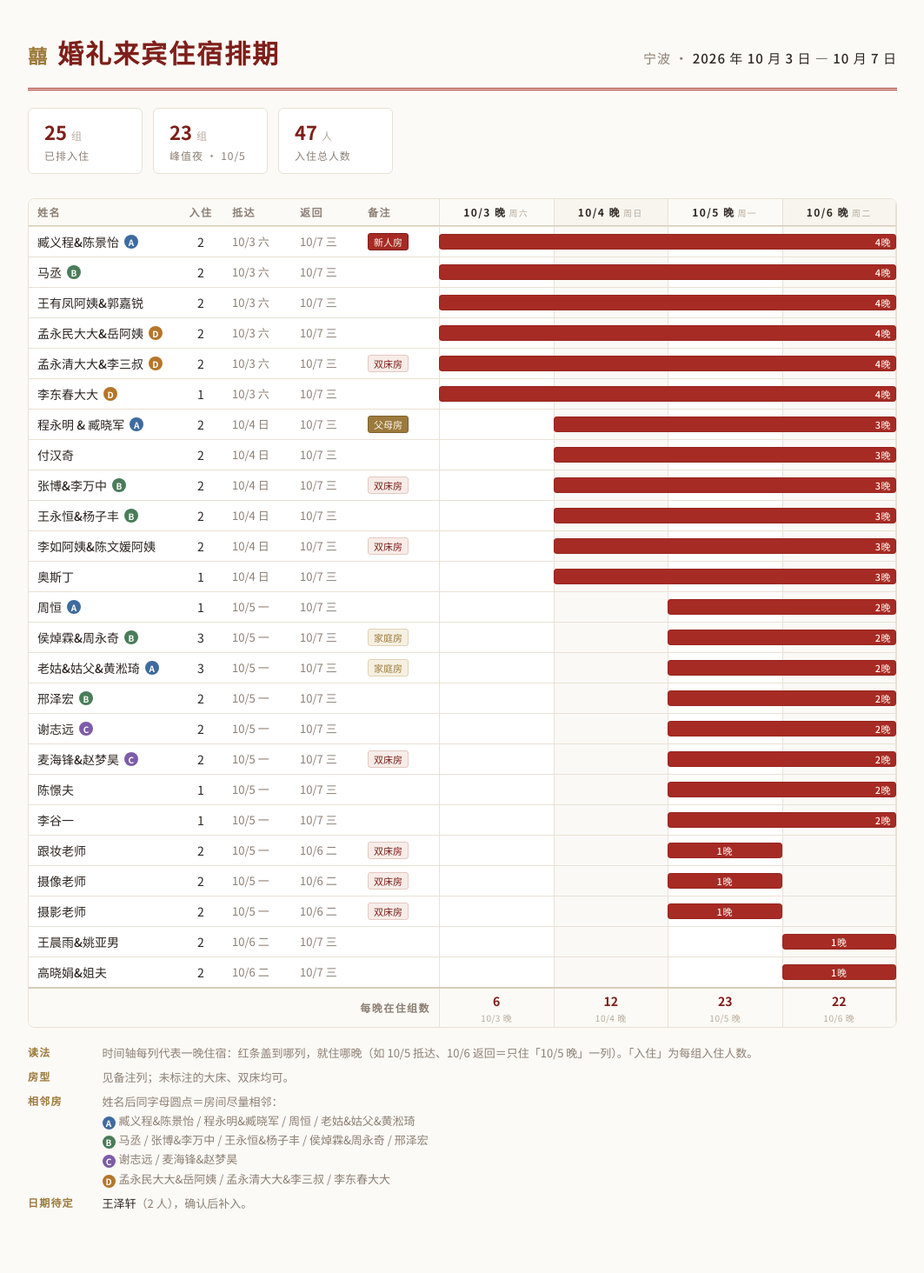
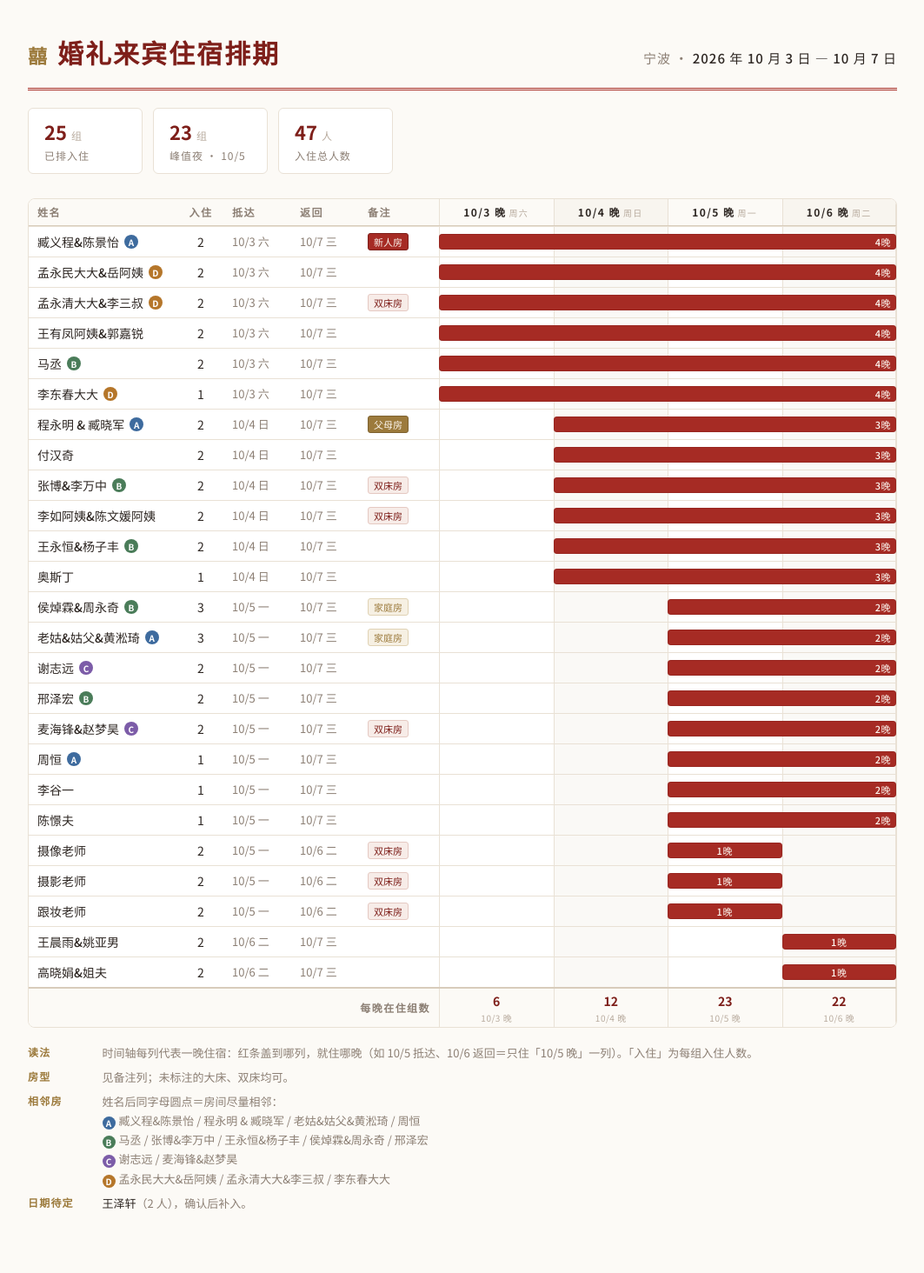
Before and after one commit to Lomolanisgo/lomolanisgo.github.io, a Jekyll site: the page wedding/index.html, which Jekyll copies as it is, in a window 1280 px wide. Shown: the whole page at 87% size, without its empty margins (108-1171 px from the left). Built offline with Jekyll 4.4.1, drawn with Linux system fonts in a browser that asks for light colours.

Commit message:
Sync wedding page from Notion

```diff
--- a/wedding/index.html
+++ b/wedding/index.html
@@ -119,9 +119,6 @@
   }
   .bar em { font-style: normal; font-size: 11px; font-weight: 500; color: #FCF6EF; letter-spacing: .05em; white-space: nowrap; }
   .bar.n1 { justify-content: center; padding-right: 0; }
-
-  .divider { border-top: 1px solid var(--line-strong); background: var(--paper); }
-  .divider > div { min-height: 26px; font-size: 12px; font-weight: 700; color: var(--gold); letter-spacing: .15em; }
 
   /* 每晚在住组数汇总 */
   .totals { border-top: 2px solid var(--line-strong); background: var(--paper); }
@@ -179,42 +176,32 @@
       </div>
     </div>
 
-    <!-- 新人房 -->
-    <div class="row body-row"><div><span class="name">臧义程&amp;陈景怡</span><i class="adj a">A</i></div><div class="num">2</div><div class="date">10/3 六</div><div class="date">10/7 三</div><div class="note"><span class="tag new">新人房</span></div><div class="tl"><div class="tl-grid"><i></i><i></i><i></i><i class="last"></i></div><div class="bar" style="left:0%;width:100%" title="臧义程&陈景怡（新人）· 2人 · 10/3 入住，10/7 退房，4晚"><em>4晚</em></div></div></div>
-
-    <!-- 10/3 抵达 · 4晚 -->
+    <div class="row body-row"><div><span class="name">臧义程&amp;陈景怡</span><i class="adj a">A</i></div><div class="num">2</div><div class="date">10/3 六</div><div class="date">10/7 三</div><div class="note"><span class="tag new">新人房</span></div><div class="tl"><div class="tl-grid"><i></i><i></i><i></i><i class="last"></i></div><div class="bar" style="left:0%;width:100%" title="臧义程&amp;陈景怡 · 2人 · 10/3 入住，10/7 退房，4晚"><em>4晚</em></div></div></div>
+    <div class="row body-row"><div><span class="name">孟永民大大&amp;岳阿姨</span><i class="adj d">D</i></div><div class="num">2</div><div class="date">10/3 六</div><div class="date">10/7 三</div><div class="note"></div><div class="tl"><div class="tl-grid"><i></i><i></i><i></i><i class="last"></i></div><div class="bar" style="left:0%;width:100%" title="孟永民大大&amp;岳阿姨 · 2人 · 10/3 入住，10/7 退房，4晚"><em>4晚</em></div></div></div>
+    <div class="row body-row"><div><span class="name">孟永清大大&amp;李三叔</span><i class="adj d">D</i></div><div class="num">2</div><div class="date">10/3 六</div><div class="date">10/7 三</div><div class="note"><span class="tag">双床房</span></div><div class="tl"><div class="tl-grid"><i></i><i></i><i></i><i class="last"></i></div><div class="bar" style="left:0%;width:100%" title="孟永清大大&amp;李三叔 · 2人 · 10/3 入住，10/7 退房，4晚"><em>4晚</em></div></div></div>
+    <div class="row body-row"><div><span class="name">王有凤阿姨&amp;郭嘉锐</span></div><div class="num">2</div><div class="date">10/3 六</div><div class="date">10/7 三</div><div class="note"></div><div class="tl"><div class="tl-grid"><i></i><i></i><i></i><i class="last"></i></div><div class="bar" style="left:0%;width:100%" title="王有凤阿姨&amp;郭嘉锐 · 2人 · 10/3 入住，10/7 退房，4晚"><em>4晚</em></div></div></div>
     <div class="row body-row"><div><span class="name">马丞</span><i class="adj b">B</i></div><div class="num">2</div><div class="date">10/3 六</div><div class="date">10/7 三</div><div class="note"></div><div class="tl"><div class="tl-grid"><i></i><i></i><i></i><i class="last"></i></div><div class="bar" style="left:0%;width:100%" title="马丞 · 2人 · 10/3 入住，10/7 退房，4晚"><em>4晚</em></div></div></div>
-    <div class="row body-row"><div><span class="name">王有凤阿姨&amp;郭嘉锐</span></div><div class="num">2</div><div class="date">10/3 六</div><div class="date">10/7 三</div><div class="note"></div><div class="tl"><div class="tl-grid"><i></i><i></i><i></i><i class="last"></i></div><div class="bar" style="left:0%;width:100%" title="王有凤阿姨&郭嘉锐 · 2人 · 10/3 入住，10/7 退房，4晚"><em>4晚</em></div></div></div>
-    <div class="row body-row"><div><span class="name">孟永民大大&amp;岳阿姨</span><i class="adj d">D</i></div><div class="num">2</div><div class="date">10/3 六</div><div class="date">10/7 三</div><div class="note"></div><div class="tl"><div class="tl-grid"><i></i><i></i><i></i><i class="last"></i></div><div class="bar" style="left:0%;width:100%" title="孟永民大大&岳阿姨 · 2人 · 10/3 入住，10/7 退房，4晚"><em>4晚</em></div></div></div>
-    <div class="row body-row"><div><span class="name">孟永清大大&amp;李三叔</span><i class="adj d">D</i></div><div class="num">2</div><div class="date">10/3 六</div><div class="date">10/7 三</div><div class="note"><span class="tag">双床房</span></div><div class="tl"><div class="tl-grid"><i></i><i></i><i></i><i class="last"></i></div><div class="bar" style="left:0%;width:100%" title="孟永清大大&李三叔 · 2人 · 10/3 入住，10/7 退房，4晚"><em>4晚</em></div></div></div>
     <div class="row body-row"><div><span class="name">李东春大大</span><i class="adj d">D</i></div><div class="num">1</div><div class="date">10/3 六</div><div class="date">10/7 三</div><div class="note"></div><div class="tl"><div class="tl-grid"><i></i><i></i><i></i><i class="last"></i></div><div class="bar" style="left:0%;width:100%" title="李东春大大 · 1人 · 10/3 入住，10/7 退房，4晚"><em>4晚</em></div></div></div>
-
-    <!-- 10/4 抵达 · 3晚 -->
-    <div class="row body-row"><div><span class="name">程永明 &amp; 臧晓军</span><i class="adj a">A</i></div><div class="num">2</div><div class="date">10/4 日</div><div class="date">10/7 三</div><div class="note"><span class="tag par">父母房</span></div><div class="tl"><div class="tl-grid"><i></i><i></i><i></i><i class="last"></i></div><div class="bar" style="left:25%;width:75%" title="程永明&臧晓军（新郎父母）· 2人 · 10/4 入住，10/7 退房，3晚"><em>3晚</em></div></div></div>
+    <div class="row body-row"><div><span class="name">程永明 &amp; 臧晓军</span><i class="adj a">A</i></div><div class="num">2</div><div class="date">10/4 日</div><div class="date">10/7 三</div><div class="note"><span class="tag par">父母房</span></div><div class="tl"><div class="tl-grid"><i></i><i></i><i></i><i class="last"></i></div><div class="bar" style="left:25%;width:75%" title="程永明 &amp; 臧晓军 · 2人 · 10/4 入住，10/7 退房，3晚"><em>3晚</em></div></div></div>
     <div class="row body-row"><div><span class="name">付汉奇</span></div><div class="num">2</div><div class="date">10/4 日</div><div class="date">10/7 三</div><div class="note"></div><div class="tl"><div class="tl-grid"><i></i><i></i><i></i><i class="last"></i></div><div class="bar" style="left:25%;width:75%" title="付汉奇 · 2人 · 10/4 入住，10/7 退房，3晚"><em>3晚</em></div></div></div>
-    <div class="row body-row"><div><span class="name">张博&amp;李万中</span><i class="adj b">B</i></div><div class="num">2</div><div class="date">10/4 日</div><div class="date">10/7 三</div><div class="note"><span class="tag">双床房</span></div><div class="tl"><div class="tl-grid"><i></i><i></i><i></i><i class="last"></i></div><div class="bar" style="left:25%;width:75%" title="张博&李万中 · 2人 · 10/4 入住，10/7 退房，3晚"><em>3晚</em></div></div></div>
-    <div class="row body-row"><div><span class="name">王永恒&amp;杨子丰</span><i class="adj b">B</i></div><div class="num">2</div><div class="date">10/4 日</div><div class="date">10/7 三</div><div class="note"></div><div class="tl"><div class="tl-grid"><i></i><i></i><i></i><i class="last"></i></div><div class="bar" style="left:25%;width:75%" title="王永恒&杨子丰 · 2人 · 10/4 入住，10/7 退房，3晚"><em>3晚</em></div></div></div>
-    <div class="row body-row"><div><span class="name">李如阿姨&amp;陈文媛阿姨</span></div><div class="num">2</div><div class="date">10/4 日</div><div class="date">10/7 三</div><div class="note"><span class="tag">双床房</span></div><div class="tl"><div class="tl-grid"><i></i><i></i><i></i><i class="last"></i></div><div class="bar" style="left:25%;width:75%" title="李如阿姨&陈文媛阿姨 · 2人 · 10/4 入住，10/7 退房，3晚"><em>3晚</em></div></div></div>
+    <div class="row body-row"><div><span class="name">张博&amp;李万中</span><i class="adj b">B</i></div><div class="num">2</div><div class="date">10/4 日</div><div class="date">10/7 三</div><div class="note"><span class="tag">双床房</span></div><div class="tl"><div class="tl-grid"><i></i><i></i><i></i><i class="last"></i></div><div class="bar" style="left:25%;width:75%" title="张博&amp;李万中 · 2人 · 10/4 入住，10/7 退房，3晚"><em>3晚</em></div></div></div>
+    <div class="row body-row"><div><span class="name">李如阿姨&amp;陈文媛阿姨</span></div><div class="num">2</div><div class="date">10/4 日</div><div class="date">10/7 三</div><div class="note"><span class="tag">双床房</span></div><div class="tl"><div class="tl-grid"><i></i><i></i><i></i><i class="last"></i></div><div class="bar" style="left:25%;width:75%" title="李如阿姨&amp;陈文媛阿姨 · 2人 · 10/4 入住，10/7 退房，3晚"><em>3晚</em></div></div></div>
+    <div class="row body-row"><div><span class="name">王永恒&amp;杨子丰</span><i class="adj b">B</i></div><div class="num">2</div><div class="date">10/4 日</div><div class="date">10/7 三</div><div class="note"></div><div class="tl"><div class="tl-grid"><i></i><i></i><i></i><i class="last"></i></div><div class="bar" style="left:25%;width:75%" title="王永恒&amp;杨子丰 · 2人 · 10/4 入住，10/7 退房，3晚"><em>3晚</em></div></div></div>
     <div class="row body-row"><div><span class="name">奥斯丁</span></div><div class="num">1</div><div class="date">10/4 日</div><div class="date">10/7 三</div><div class="note"></div><div class="tl"><div class="tl-grid"><i></i><i></i><i></i><i class="last"></i></div><div class="bar" style="left:25%;width:75%" title="奥斯丁 · 1人 · 10/4 入住，10/7 退房，3晚"><em>3晚</em></div></div></div>
-
-    <!-- 10/5 抵达 -->
+    <div class="row body-row"><div><span class="name">侯焯霖&amp;周永奇</span><i class="adj b">B</i></div><div class="num">3</div><div class="date">10/5 一</div><div class="date">10/7 三</div><div class="note"><span class="tag fam">家庭房</span></div><div class="tl"><div class="tl-grid"><i></i><i></i><i></i><i class="last"></i></div><div class="bar" style="left:50%;width:50%" title="侯焯霖&amp;周永奇 · 3人 · 10/5 入住，10/7 退房，2晚"><em>2晚</em></div></div></div>
+    <div class="row body-row"><div><span class="name">老姑&amp;姑父&amp;黄淞琦</span><i class="adj a">A</i></div><div class="num">3</div><div class="date">10/5 一</div><div class="date">10/7 三</div><div class="note"><span class="tag fam">家庭房</span></div><div class="tl"><div class="tl-grid"><i></i><i></i><i></i><i class="last"></i></div><div class="bar" style="left:50%;width:50%" title="老姑&amp;姑父&amp;黄淞琦 · 3人 · 10/5 入住，10/7 退房，2晚"><em>2晚</em></div></div></div>
+    <div class="row body-row"><div><span class="name">谢志远</span><i class="adj c">C</i></div><div class="num">2</div><div class="date">10/5 一</div><div class="date">10/7 三</div><div class="note"></div><div class="tl"><div class="tl-grid"><i></i><i></i><i></i><i class="last"></i></div><div class="bar" style="left:50%;width:50%" title="谢志远 · 2人 · 10/5 入住，10/7 退房，2晚"><em>2晚</em></div></div></div>
+    <div class="row body-row"><div><span class="name">邢泽宏</span><i class="adj b">B</i></div><div class="num">2</div><div class="date">10/5 一</div><div class="date">10/7 三</div><div class="note"></div><div class="tl"><div class="tl-grid"><i></i><i></i><i></i><i class="last"></i></div><div class="bar" style="left:50%;width:50%" title="邢泽宏 · 2人 · 10/5 入住，10/7 退房，2晚"><em>2晚</em></div></div></div>
+    <div class="row body-row"><div><span class="name">麦海锋&amp;赵梦昊</span><i class="adj c">C</i></div><div class="num">2</div><div class="date">10/5 一</div><div class="date">10/7 三</div><div class="note"><span class="tag">双床房</span></div><div class="tl"><div class="tl-grid"><i></i><i></i><i></i><i class="last"></i></div><div class="bar" style="left:50%;width:50%" title="麦海锋&amp;赵梦昊 · 2人 · 10/5 入住，10/7 退房，2晚"><em>2晚</em></div></div></div>
     <div class="row body-row"><div><span class="name">周恒</span><i class="adj a">A</i></div><div class="num">1</div><div class="date">10/5 一</div><div class="date">10/7 三</div><div class="note"></div><div class="tl"><div class="tl-grid"><i></i><i></i><i></i><i class="last"></i></div><div class="bar" style="left:50%;width:50%" title="周恒 · 1人 · 10/5 入住，10/7 退房，2晚"><em>2晚</em></div></div></div>
-    <div class="row body-row"><div><span class="name">侯焯霖&amp;周永奇</span><i class="adj b">B</i></div><div class="num">3</div><div class="date">10/5 一</div><div class="date">10/7 三</div><div class="note"><span class="tag fam">家庭房</span></div><div class="tl"><div class="tl-grid"><i></i><i></i><i></i><i class="last"></i></div><div class="bar" style="left:50%;width:50%" title="侯焯霖&周永奇 · 3人 · 10/5 入住，10/7 退房，2晚"><em>2晚</em></div></div></div>
-    <div class="row body-row"><div><span class="name">老姑&amp;姑父&amp;黄淞琦</span><i class="adj a">A</i></div><div class="num">3</div><div class="date">10/5 一</div><div class="date">10/7 三</div><div class="note"><span class="tag fam">家庭房</span></div><div class="tl"><div class="tl-grid"><i></i><i></i><i></i><i class="last"></i></div><div class="bar" style="left:50%;width:50%" title="老姑&姑父&黄淞琦 · 3人 · 10/5 入住，10/7 退房，2晚"><em>2晚</em></div></div></div>
-    <div class="row body-row"><div><span class="name">邢泽宏</span><i class="adj b">B</i></div><div class="num">2</div><div class="date">10/5 一</div><div class="date">10/7 三</div><div class="note"></div><div class="tl"><div class="tl-grid"><i></i><i></i><i></i><i class="last"></i></div><div class="bar" style="left:50%;width:50%" title="邢泽宏 · 2人 · 10/5 入住，10/7 退房，2晚"><em>2晚</em></div></div></div>
-    <div class="row body-row"><div><span class="name">谢志远</span><i class="adj c">C</i></div><div class="num">2</div><div class="date">10/5 一</div><div class="date">10/7 三</div><div class="note"></div><div class="tl"><div class="tl-grid"><i></i><i></i><i></i><i class="last"></i></div><div class="bar" style="left:50%;width:50%" title="谢志远 · 2人 · 10/5 入住，10/7 退房，2晚"><em>2晚</em></div></div></div>
-    <div class="row body-row"><div><span class="name">麦海锋&amp;赵梦昊</span><i class="adj c">C</i></div><div class="num">2</div><div class="date">10/5 一</div><div class="date">10/7 三</div><div class="note"><span class="tag">双床房</span></div><div class="tl"><div class="tl-grid"><i></i><i></i><i></i><i class="last"></i></div><div class="bar" style="left:50%;width:50%" title="麦海锋&赵梦昊 · 2人 · 10/5 入住，10/7 退房，2晚"><em>2晚</em></div></div></div>
+    <div class="row body-row"><div><span class="name">李谷一</span></div><div class="num">1</div><div class="date">10/5 一</div><div class="date">10/7 三</div><div class="note"></div><div class="tl"><div class="tl-grid"><i></i><i></i><i></i><i class="last"></i></div><div class="bar" style="left:50%;width:50%" title="李谷一 · 1人 · 10/5 入住，10/7 退房，2晚"><em>2晚</em></div></div></div>
     <div class="row body-row"><div><span class="name">陈憬夫</span></div><div class="num">1</div><div class="date">10/5 一</div><div class="date">10/7 三</div><div class="note"></div><div class="tl"><div class="tl-grid"><i></i><i></i><i></i><i class="last"></i></div><div class="bar" style="left:50%;width:50%" title="陈憬夫 · 1人 · 10/5 入住，10/7 退房，2晚"><em>2晚</em></div></div></div>
-    <div class="row body-row"><div><span class="name">李谷一</span></div><div class="num">1</div><div class="date">10/5 一</div><div class="date">10/7 三</div><div class="note"></div><div class="tl"><div class="tl-grid"><i></i><i></i><i></i><i class="last"></i></div><div class="bar" style="left:50%;width:50%" title="李谷一 · 1人 · 10/5 入住，10/7 退房，2晚"><em>2晚</em></div></div></div>
-    <div class="row body-row"><div><span class="name">跟妆老师</span></div><div class="num">2</div><div class="date">10/5 一</div><div class="date">10/6 二</div><div class="note"><span class="tag">双床房</span></div><div class="tl"><div class="tl-grid"><i></i><i></i><i></i><i class="last"></i></div><div class="bar n1" style="left:50%;width:25%" title="跟妆老师 · 2人 · 10/5 入住，10/6 退房，1晚"><em>1晚</em></div></div></div>
     <div class="row body-row"><div><span class="name">摄像老师</span></div><div class="num">2</div><div class="date">10/5 一</div><div class="date">10/6 二</div><div class="note"><span class="tag">双床房</span></div><div class="tl"><div class="tl-grid"><i></i><i></i><i></i><i class="last"></i></div><div class="bar n1" style="left:50%;width:25%" title="摄像老师 · 2人 · 10/5 入住，10/6 退房，1晚"><em>1晚</em></div></div></div>
     <div class="row body-row"><div><span class="name">摄影老师</span></div><div class="num">2</div><div class="date">10/5 一</div><div class="date">10/6 二</div><div class="note"><span class="tag">双床房</span></div><div class="tl"><div class="tl-grid"><i></i><i></i><i></i><i class="last"></i></div><div class="bar n1" style="left:50%;width:25%" title="摄影老师 · 2人 · 10/5 入住，10/6 退房，1晚"><em>1晚</em></div></div></div>
+    <div class="row body-row"><div><span class="name">跟妆老师</span></div><div class="num">2</div><div class="date">10/5 一</div><div class="date">10/6 二</div><div class="note"><span class="tag">双床房</span></div><div class="tl"><div class="tl-grid"><i></i><i></i><i></i><i class="last"></i></div><div class="bar n1" style="left:50%;width:25%" title="跟妆老师 · 2人 · 10/5 入住，10/6 退房，1晚"><em>1晚</em></div></div></div>
+    <div class="row body-row"><div><span class="name">王晨雨&amp;姚亚男</span></div><div class="num">2</div><div class="date">10/6 二</div><div class="date">10/7 三</div><div class="note"></div><div class="tl"><div class="tl-grid"><i></i><i></i><i></i><i class="last"></i></div><div class="bar n1" style="left:75%;width:25%" title="王晨雨&amp;姚亚男 · 2人 · 10/6 入住，10/7 退房，1晚"><em>1晚</em></div></div></div>
+    <div class="row body-row"><div><span class="name">高晓娟&amp;姐夫</span></div><div class="num">2</div><div class="date">10/6 二</div><div class="date">10/7 三</div><div class="note"></div><div class="tl"><div class="tl-grid"><i></i><i></i><i></i><i class="last"></i></div><div class="bar n1" style="left:75%;width:25%" title="高晓娟&amp;姐夫 · 2人 · 10/6 入住，10/7 退房，1晚"><em>1晚</em></div></div></div>
 
-    <!-- 10/6 抵达 -->
-    <div class="row body-row"><div><span class="name">王晨雨&amp;姚亚男</span></div><div class="num">2</div><div class="date">10/6 二</div><div class="date">10/7 三</div><div class="note"></div><div class="tl"><div class="tl-grid"><i></i><i></i><i></i><i class="last"></i></div><div class="bar n1" style="left:75%;width:25%" title="王晨雨&姚亚男 · 2人 · 10/6 入住，10/7 退房，1晚"><em>1晚</em></div></div></div>
-    <div class="row body-row"><div><span class="name">高晓娟&amp;姐夫</span></div><div class="num">2</div><div class="date">10/6 二</div><div class="date">10/7 三</div><div class="note"></div><div class="tl"><div class="tl-grid"><i></i><i></i><i></i><i class="last"></i></div><div class="bar n1" style="left:75%;width:25%" title="高晓娟&姐夫 · 2人 · 10/6 入住，10/7 退房，1晚"><em>1晚</em></div></div></div>
-
-    <!-- 每晚合计 -->
     <div class="row totals">
       <div class="label">每晚在住组数</div>
       <div class="tl">
@@ -237,10 +224,10 @@
     <dt>相邻房</dt>
     <dd>
       姓名后同字母圆点＝房间尽量相邻：<br>
-      <span class="adj-item"><i class="adj a">A</i>臧义程&陈景怡 / 程永明&臧晓军 / 周恒 / 老姑&姑父&黄淞琦</span><br>
-      <span class="adj-item"><i class="adj b">B</i>马丞 / 张博&李万中 / 王永恒&杨子丰 / 侯焯霖&周永奇 / 邢泽宏</span><br>
-      <span class="adj-item"><i class="adj c">C</i>谢志远 / 麦海锋&赵梦昊</span><br>
-      <span class="adj-item"><i class="adj d">D</i>孟永民大大&岳阿姨 / 孟永清大大&李三叔 / 李东春大大</span>
+      <span class="adj-item"><i class="adj a">A</i>臧义程&amp;陈景怡 / 程永明 &amp; 臧晓军 / 老姑&amp;姑父&amp;黄淞琦 / 周恒</span><br>
+      <span class="adj-item"><i class="adj b">B</i>马丞 / 张博&amp;李万中 / 王永恒&amp;杨子丰 / 侯焯霖&amp;周永奇 / 邢泽宏</span><br>
+      <span class="adj-item"><i class="adj c">C</i>谢志远 / 麦海锋&amp;赵梦昊</span><br>
+      <span class="adj-item"><i class="adj d">D</i>孟永民大大&amp;岳阿姨 / 孟永清大大&amp;李三叔 / 李东春大大</span>
     </dd>
     <dt>日期待定</dt>
     <dd><b>王泽轩</b>（2 人），确认后补入。</dd>
```
Also changed, not shown: other parts of wedding/index.html (+2 -2 lines).
